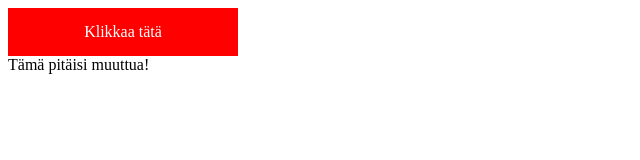
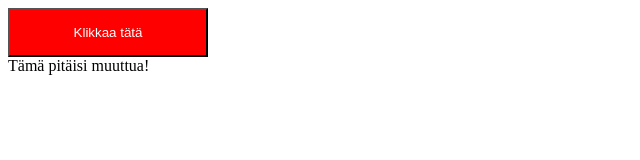
Before and after one commit to ttvlxndrntrg/deuxie.me, a plain HTML site: page index.html in a window 1280 px wide. Shown: the whole page, without its empty margins (0-640 px from the left). Drawn offline with Linux system fonts and the light colour scheme.

Commit message:
Update index.html

```diff
--- a/index.html
+++ b/index.html
@@ -15,9 +15,9 @@
     </style>
 </head>
 <body>
-    <div id="klikkaa">
+    <button id="klikkaa">
         Klikkaa tätä
-    </div>
+    </button>
     <div id="toinen juttu">
         Tämä pitäisi muuttua!
     </div>
```
